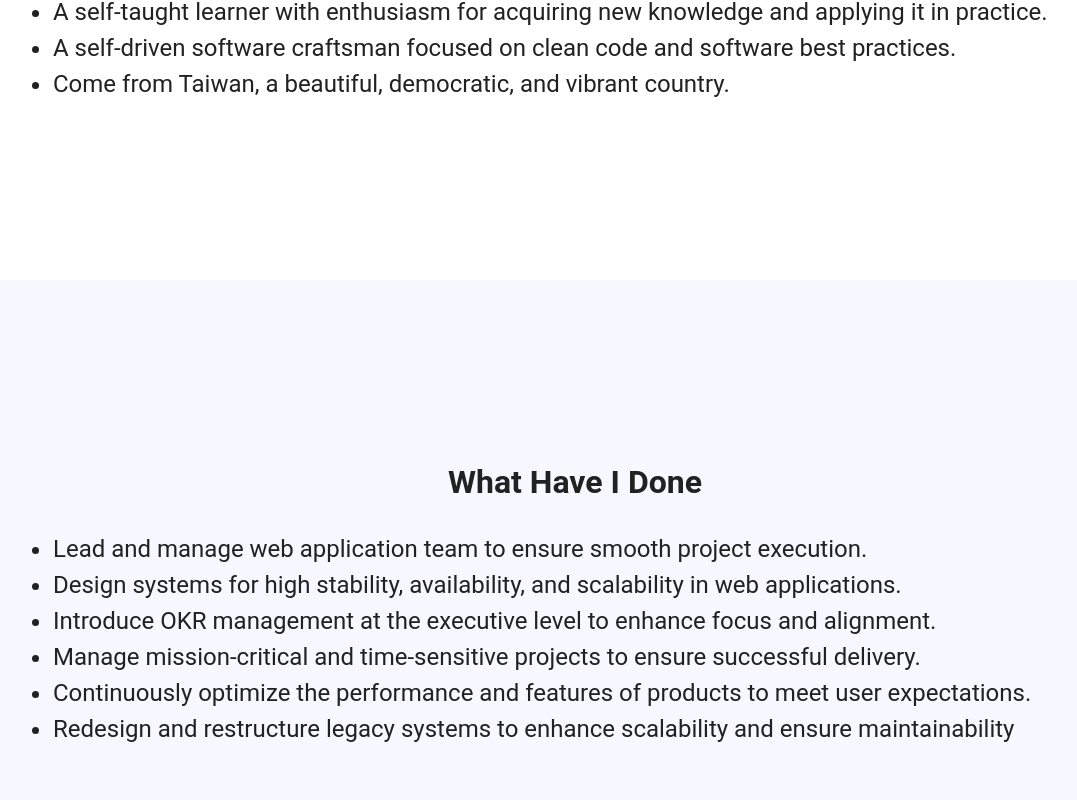
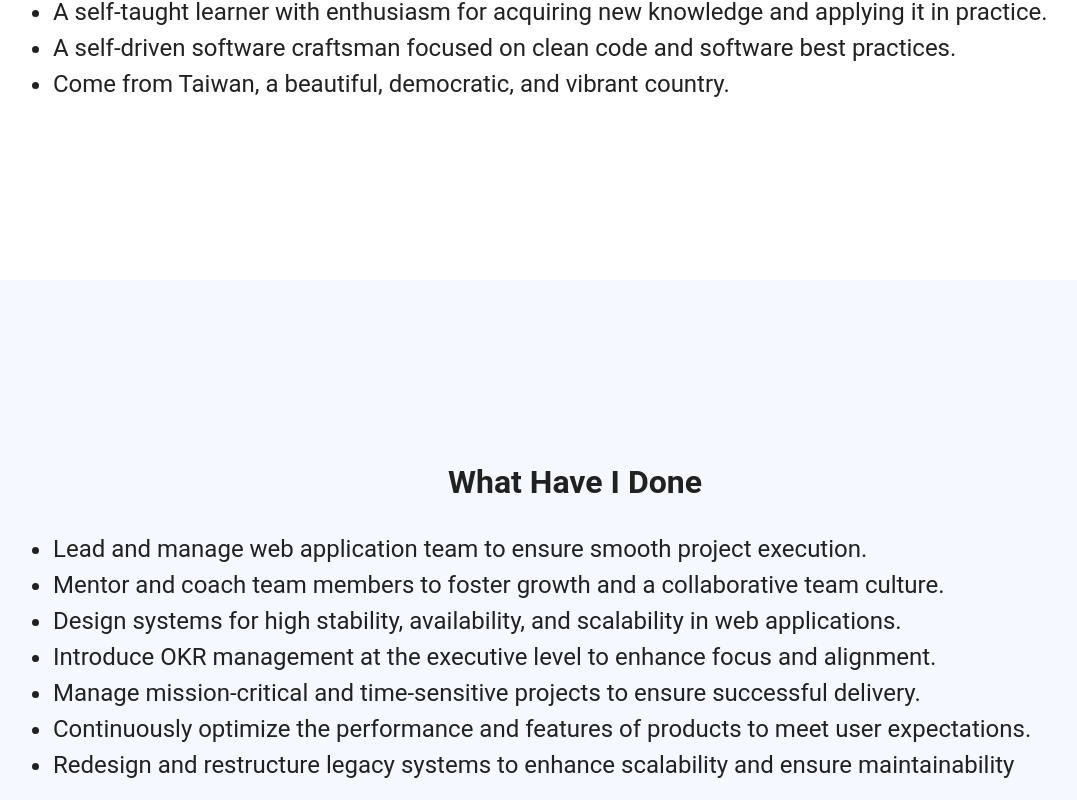
Before and after one commit to realDNA/aboutme2, a Vue app in the folder aboutme/: page /about in a window 1280 px wide. Shown: the part 1199-1999 px from the top of the page, without its empty margins (65-1142 px from the left). Built offline with nearby package versions, Linux system fonts and the light colour scheme.

Commit message:
add one more what have i done

```diff
--- a/aboutme/src/views/AboutMe.vue
+++ b/aboutme/src/views/AboutMe.vue
@@ -77,6 +77,10 @@
                 <li v-scrollanimation>
                   Lead and manage web application team to ensure smooth project
                   execution.
+                </li>
+                <li v-scrollanimation>
+                  Mentor and coach team members to foster growth and a
+                  collaborative team culture.
                 </li>
                 <li v-scrollanimation>
                   Design systems for high stability, availability, and
```
